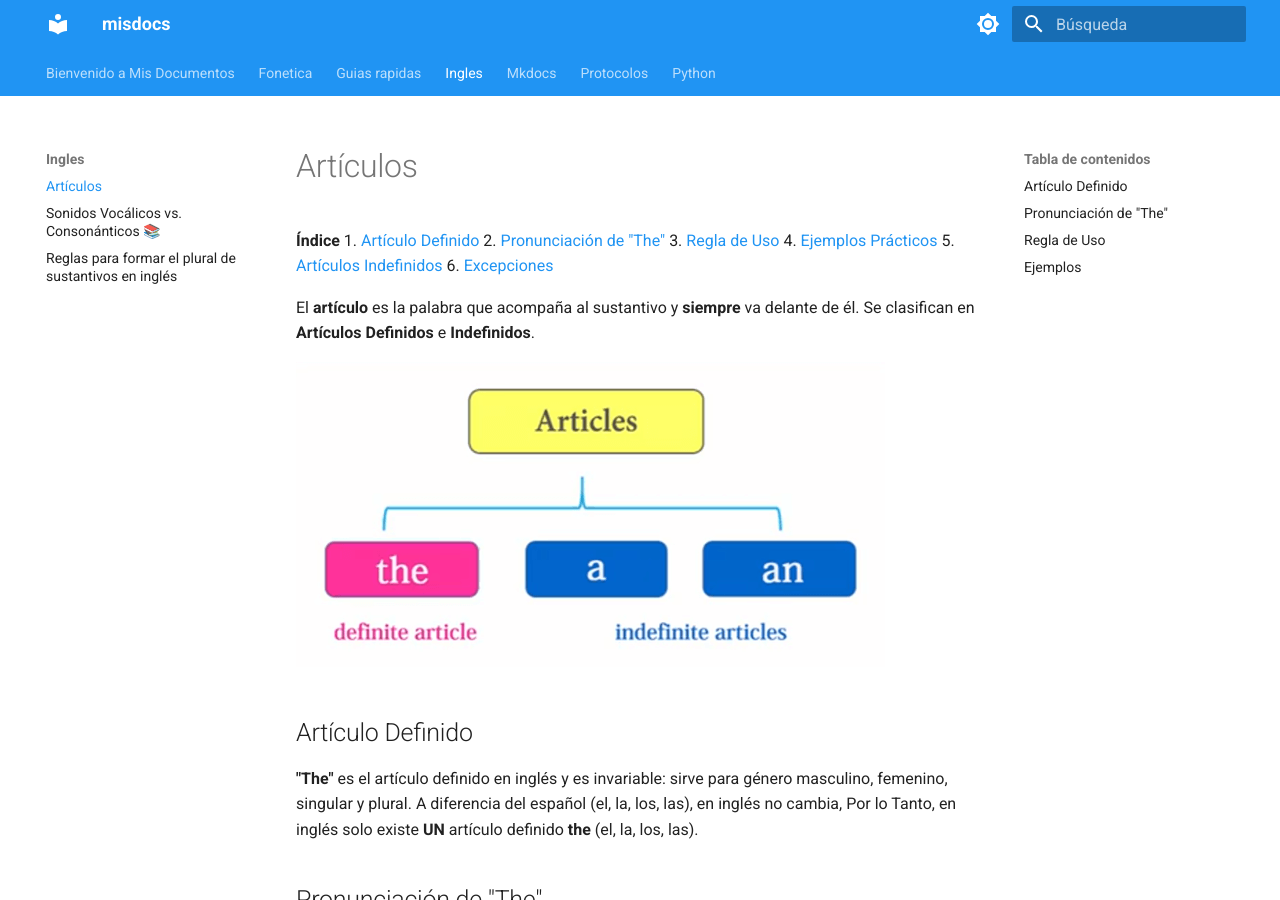
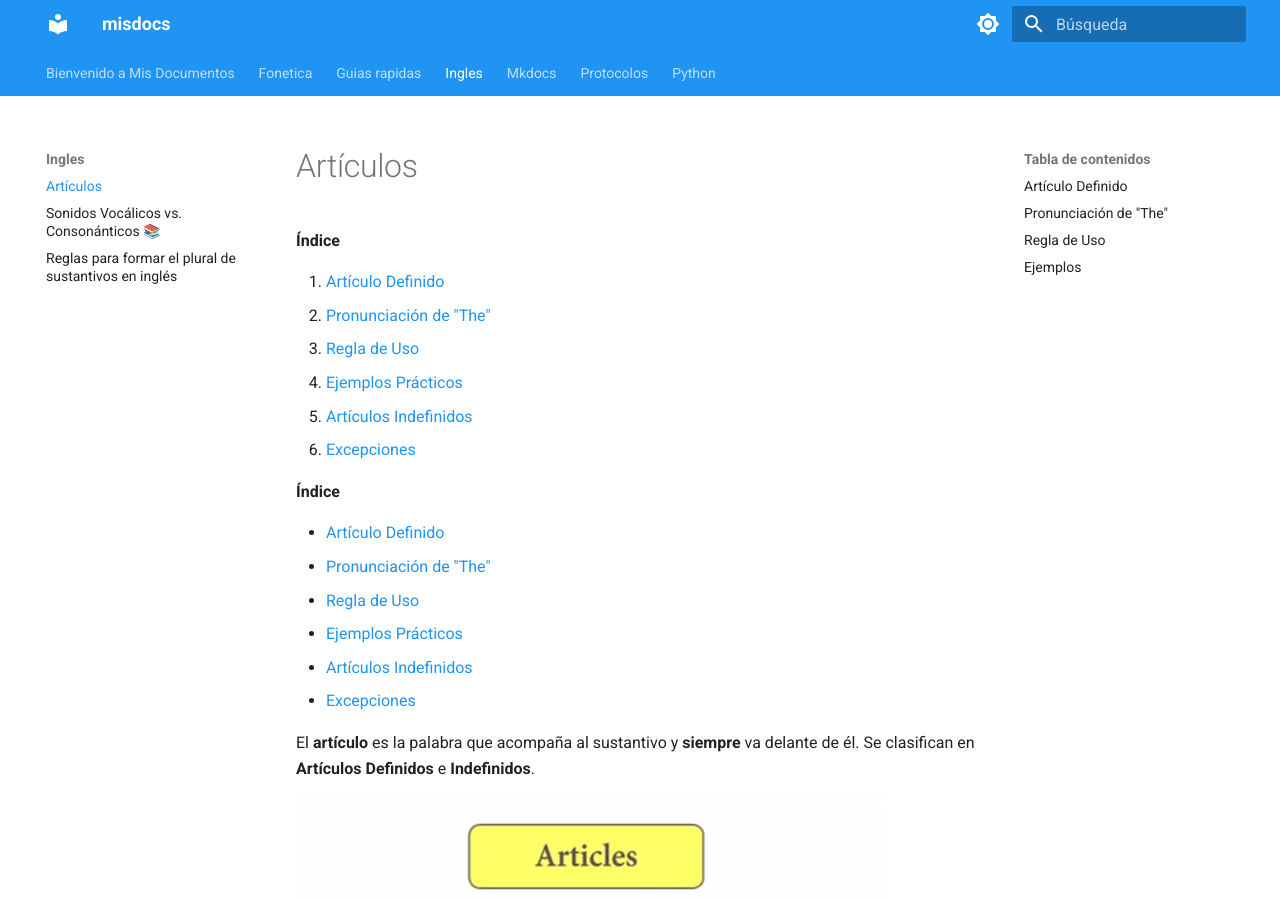
Before and after one commit to carloantonioc/misdocs, an MkDocs documentation site: the page built from docs/ingles/articulos.md, in a window 1280 px wide and 900 px high. Built offline with MkDocs 1.6.1 and Material for MkDocs 9.7.7, drawn with Linux system fonts in a browser that asks for light colours.

Commit message:
Actualización de documentación

```diff
--- a/docs/ingles/articulos.md
+++ b/docs/ingles/articulos.md
@@ -1,12 +1,22 @@
 # Artículos
 
 **Índice**
+
 1. [Artículo Definido](#artículo-definido)
 2. [Pronunciación de "The"](#pronunciación-de-the)
 3. [Regla de Uso](#regla-de-uso)
-4. [Ejemplos Prácticos](#ejemplos)
+4. [Ejemplos Prácticos](#ejemplos-prácticos)
 5. [Artículos Indefinidos](#artículos-indefinidos)
 6. [Excepciones](#excepciones)
+
+**Índice**
+
+- [Artículo Definido](#artículo-definido)
+- [Pronunciación de "The"](#pronunciación-de-the)
+- [Regla de Uso](#regla-de-uso)
+- [Ejemplos Prácticos](#ejemplos-prácticos)
+- [Artículos Indefinidos](#artículos-indefinidos)
+- [Excepciones](#excepciones)
 
 El **artículo** es la palabra que acompaña al sustantivo y **siempre** va delante de él. Se clasifican en **Artículos Definidos** e **Indefinidos**.
 
```
